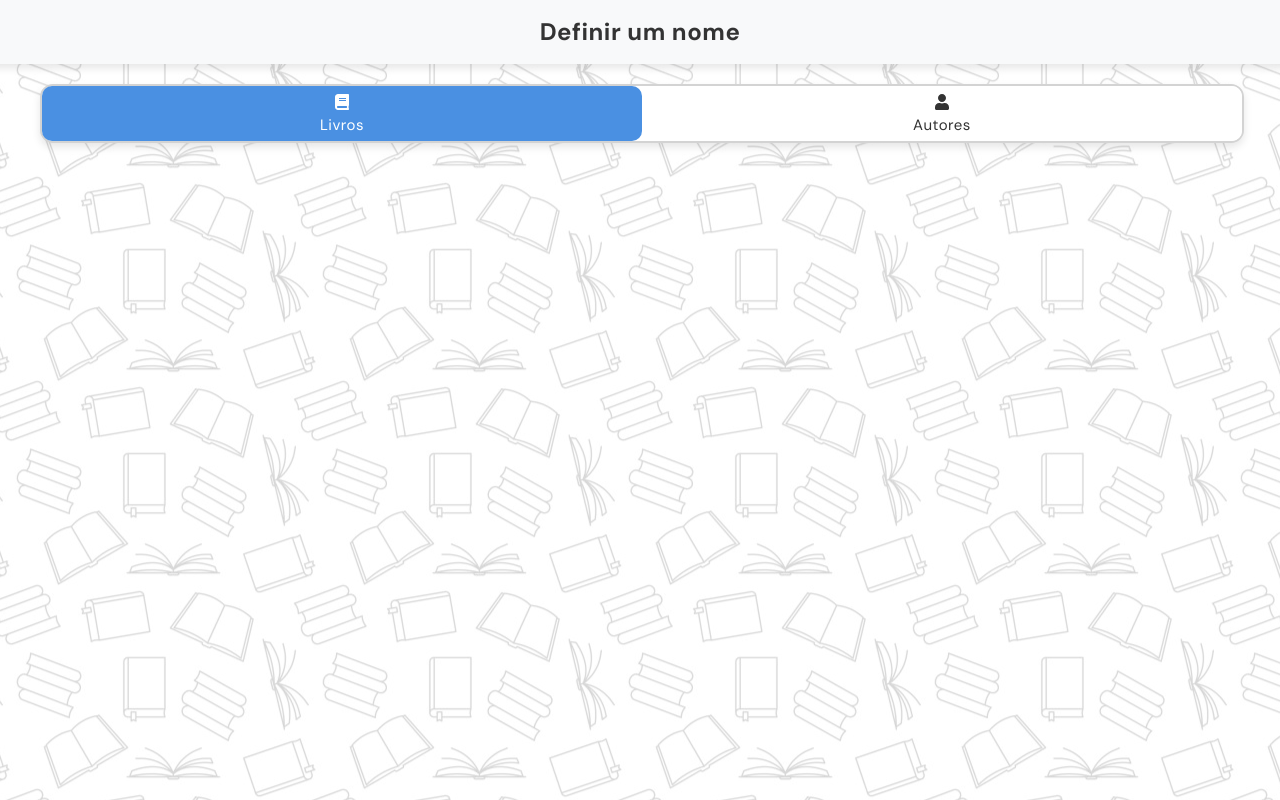
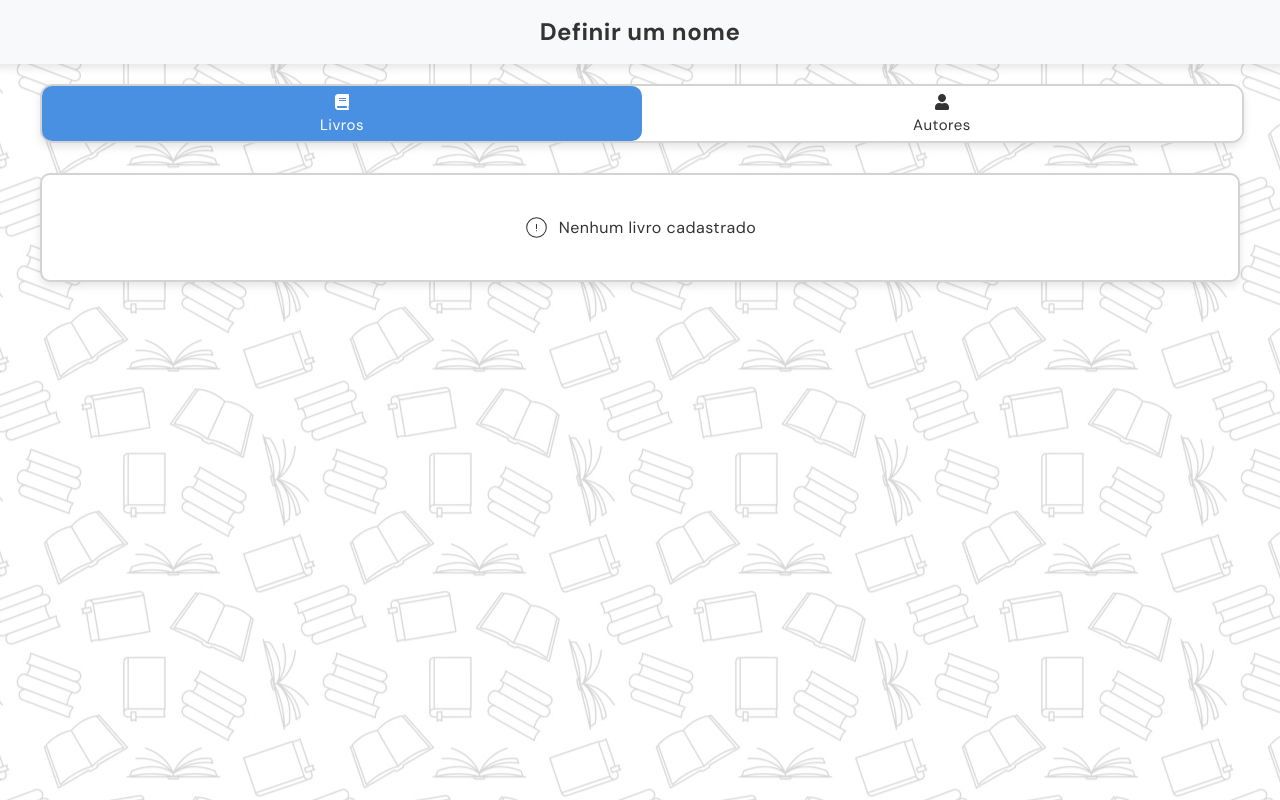
Before and after one commit to breno-aredes/desafio-contato-seguro, a React (Vite) app: page / in a window 1280 px wide. Both pictures are taken after a click on the element "Livros". Built offline with nearby package versions, Linux system fonts and the light colour scheme.

Commit message:
feat: started books component

```diff
--- a/src/components/Authors/index.tsx
+++ b/src/components/Authors/index.tsx
@@ -1,10 +1,7 @@
 import React from "react";
 import * as S from "./styles";
 import { CiCircleAlert } from "react-icons/ci";
-
-interface AuthorsProps {
-  authors: string[];
-}
+import { AuthorsProps } from "../../types/authors";
 
 const Authors: React.FC<AuthorsProps> = ({ authors }) => {
   return (
--- /dev/null
+++ b/src/components/Books/index.tsx
@@ -0,0 +1,21 @@
+import React from "react";
+import * as S from "./styles";
+import { CiCircleAlert } from "react-icons/ci";
+import { BooksProps } from "../../types/Books";
+
+const Books: React.FC<BooksProps> = ({ books }) => {
+  return (
+    <S.BookSection>
+      {books.length === 0 ? (
+        <S.NoBooks>
+          <CiCircleAlert />
+          Nenhum livro cadastrado
+        </S.NoBooks>
+      ) : (
+        <></>
+      )}
+    </S.BookSection>
+  );
+};
+
+export default Books;
--- /dev/null
+++ b/src/components/Books/styles.ts
@@ -0,0 +1,21 @@
+import styled from "styled-components";
+
+export const BookSection = styled.div`
+  background-color: white;
+  padding: 40px;
+  border-radius: 10px;
+  border: 2px solid lightgray;
+  box-shadow: 0 4px 8px rgba(0, 0, 0, 0.1);
+`;
+
+export const NoBooks = styled.div`
+  display: flex;
+  width: 100%;
+  gap: 10px;
+  justify-content: center;
+  align-items: center;
+  color: #333;
+  svg {
+    font-size: 25px;
+  }
+`;
--- a/src/pages/Dashboard/index.tsx
+++ b/src/pages/Dashboard/index.tsx
@@ -2,6 +2,7 @@ import { useState } from "react";
 import ToggleButtons from "../../components/ToggleButtons";
 import { DashBoardBody } from "./styles";
 import Authors from "../../components/Authors";
+import Books from "../../components/Books";
 
 export const Dashboard = () => {
   const [isSelected, setIsSelected] = useState<string>("authors");
@@ -10,6 +11,7 @@ export const Dashboard = () => {
     <DashBoardBody>
       <ToggleButtons isSelected={isSelected} setIsSelected={setIsSelected} />
       {isSelected === "authors" && <Authors authors={[]} />}
+      {isSelected === "books" && <Books books={[]} />}
     </DashBoardBody>
   );
 };
--- /dev/null
+++ b/src/types/Books.ts
@@ -0,0 +1,3 @@
+export interface BooksProps {
+  books: string[];
+}
--- /dev/null
+++ b/src/types/authors.ts
@@ -0,0 +1,3 @@
+export interface AuthorsProps {
+  authors: string[];
+}
```
